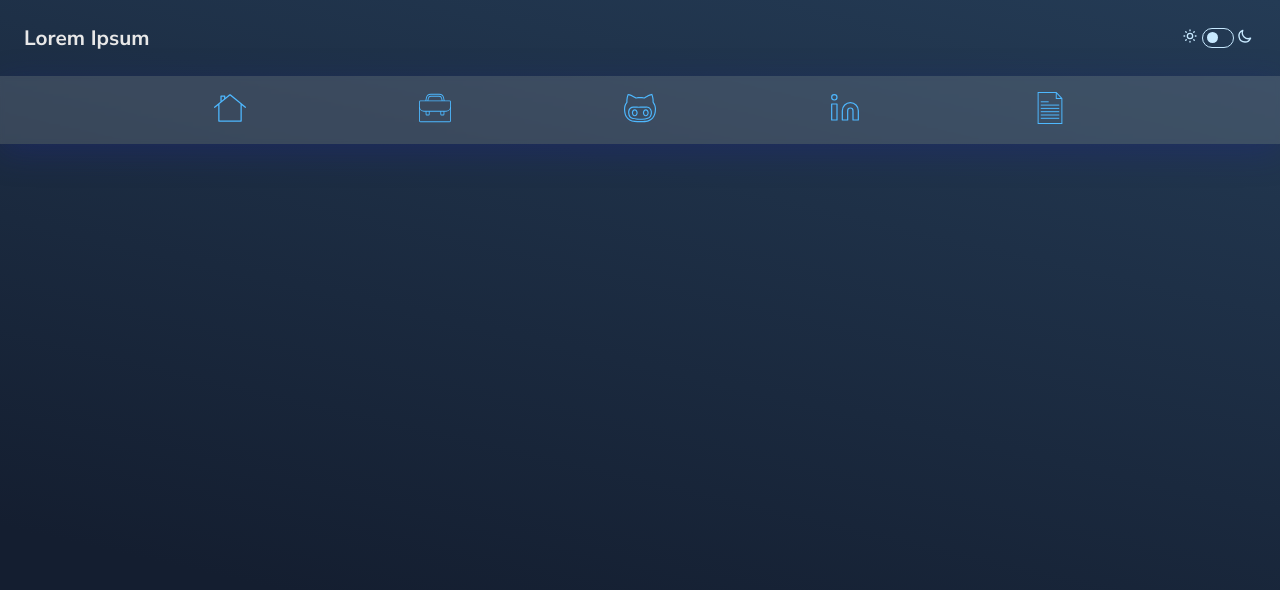
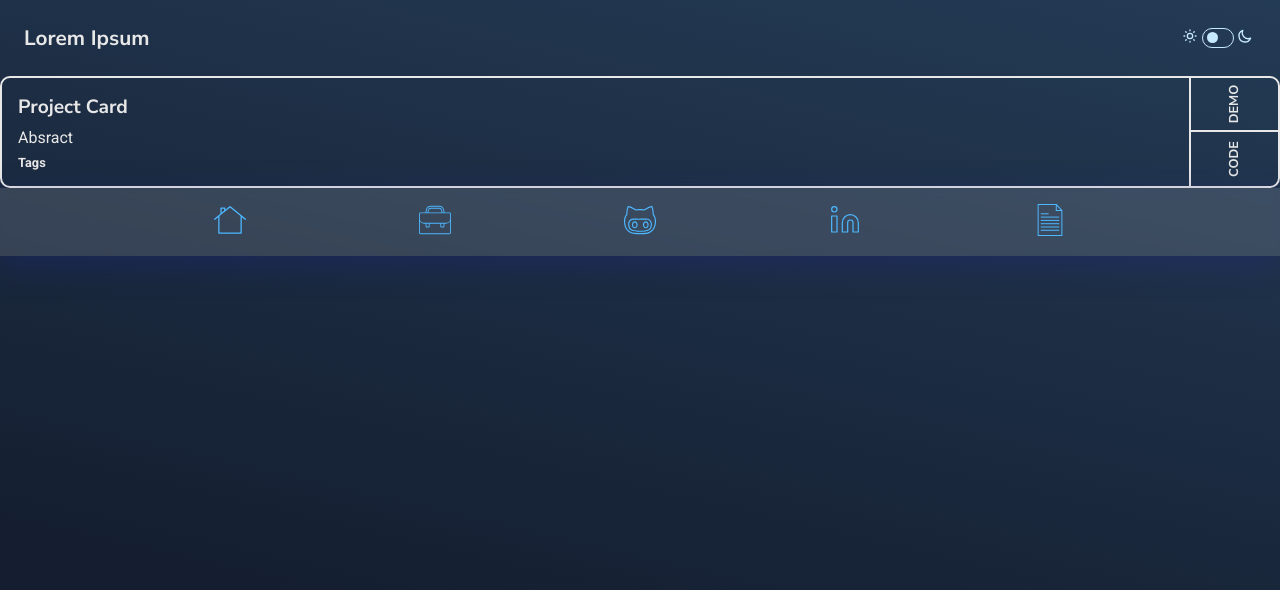
Before and after one commit to EnriOv/portfolio2.0, a React (Create React App) app in the folder 2. Application/: page / in a window 1280 px wide. Shown: the top 590 px of the page. Built offline with nearby package versions, Linux system fonts and the light colour scheme.

Commit message:
Initial project card design has been created, missing tags design.

```diff
--- a/2. Application/src/App.js
+++ b/2. Application/src/App.js
@@ -1,10 +1,12 @@
 import BotNav from './components/BotNav/BotNav'
+import ProjectCard from './components/ProjectCard/ProjectCard'
 import TopNav from './components/TopNav/TopNav'
 
 function App() {
   return (
     <div className="App">
       <TopNav />
+      <ProjectCard />
       <BotNav />
     </div>
   );
--- /dev/null
+++ b/2. Application/src/components/ProjectCard/ProjectCard.css
@@ -0,0 +1,80 @@
+:root {
+  --main-color: #e8e8e8;
+}
+
+.project-card {
+  display: grid;
+  grid-template-columns: 93% 7%;
+  grid-template-rows: 1fr 1fr;
+  grid-template-areas: "info but-demo" "info but-code";
+  border: 2px solid var(--main-color);
+  border-radius: 10px;
+}
+
+.project-card a {
+  text-decoration: none;
+}
+
+.but {
+  border: none;
+  background-color: transparent;
+  text-decoration: none;
+  color: var(--main-color);
+  font-weight: bold;
+  font-family: "Nunito Sans", "Roboto", Arial, Helvetica, sans-serif;
+  font-size: 0.8rem;
+  cursor: pointer;
+}
+
+.demo {
+  grid-area: "but-demo";
+  border-left: 2px solid var(--main-color);
+  border-bottom: 2px solid var(--main-color);
+  display: flex;
+  justify-content: center;
+  align-items: center;
+}
+
+.but-demo {
+  transform: rotate(-90deg);
+}
+
+.code {
+  grid-area: 2 / 2 / 3 / 3;
+  border-left: 2px solid var(--main-color);
+  position: relative;
+  display: flex;
+  justify-content: center;
+  align-items: center;
+}
+
+.but-code {
+  transform: rotate(-90deg);
+}
+
+.project-info {
+  grid-area: 1 / 1 / 3 / 2;
+  padding: 1em 1em;
+}
+
+.project-title {
+  margin: 0;
+  color: var(--main-color);
+  font-family: "Nunito Sans", "Roboto", Arial, Helvetica, sans-serif;
+  font-size: 1.2rem;
+}
+
+.abstract {
+  margin: 0;
+  padding: 0.5em 0;
+  color: var(--main-color);
+  font-family: "Roboto", "Nunito Sans", Arial, Helvetica, sans-serif;
+  font-size: 1rem;
+}
+
+.tags-section {
+  color: var(--main-color);
+  font-weight: bold;
+  font-family: "Roboto", "Nunito Sans", Arial, Helvetica, sans-serif;
+  font-size: 0.8rem;
+}
--- /dev/null
+++ b/2. Application/src/components/ProjectCard/ProjectCard.js
@@ -0,0 +1,23 @@
+import './ProjectCard.css'
+
+const ProjectCard = () => {
+    return (
+        <div className='project-card'>
+            <div className='project-info'>
+                <h3 className='project-title'>Project Card</h3>
+                <p className='abstract'>Absract</p>
+                <div className='tags-section'>
+                    Tags
+                </div>
+            </div>
+            <a href='blank' className='demo'>
+                <button className='but but-demo'>DEMO</button>
+            </a>
+            <a href='blank' className='code'>
+                <button className='but but-code'>CODE</button>
+            </a>
+        </div>
+    )
+}
+
+export default ProjectCard
--- a/2. Application/src/components/TopNav/TopNav.css
+++ b/2. Application/src/components/TopNav/TopNav.css
@@ -1,5 +1,3 @@
-@import url("https://fonts.googleapis.com/css2?family=Nunito+Sans:ital,wght@0,200;0,300;0,400;0,600;0,700;0,800;0,900;1,200;1,300;1,400;1,600;1,700;1,800;1,900&display=swap");
-
 :root {
   --slider-translate: 0.7em;
   --slider-size: 0.7em;
--- a/2. Application/src/index.css
+++ b/2. Application/src/index.css
@@ -1,3 +1,6 @@
+@import url("https://fonts.googleapis.com/css2?family=Nunito+Sans:ital,wght@0,200;0,300;0,400;0,600;0,700;0,800;0,900;1,200;1,300;1,400;1,600;1,700;1,800;1,900&display=swap");
+@import url("https://fonts.googleapis.com/css2?family=Roboto:wght@400;500;700&display=swap");
+
 html {
   height: 100%;
 }
```
